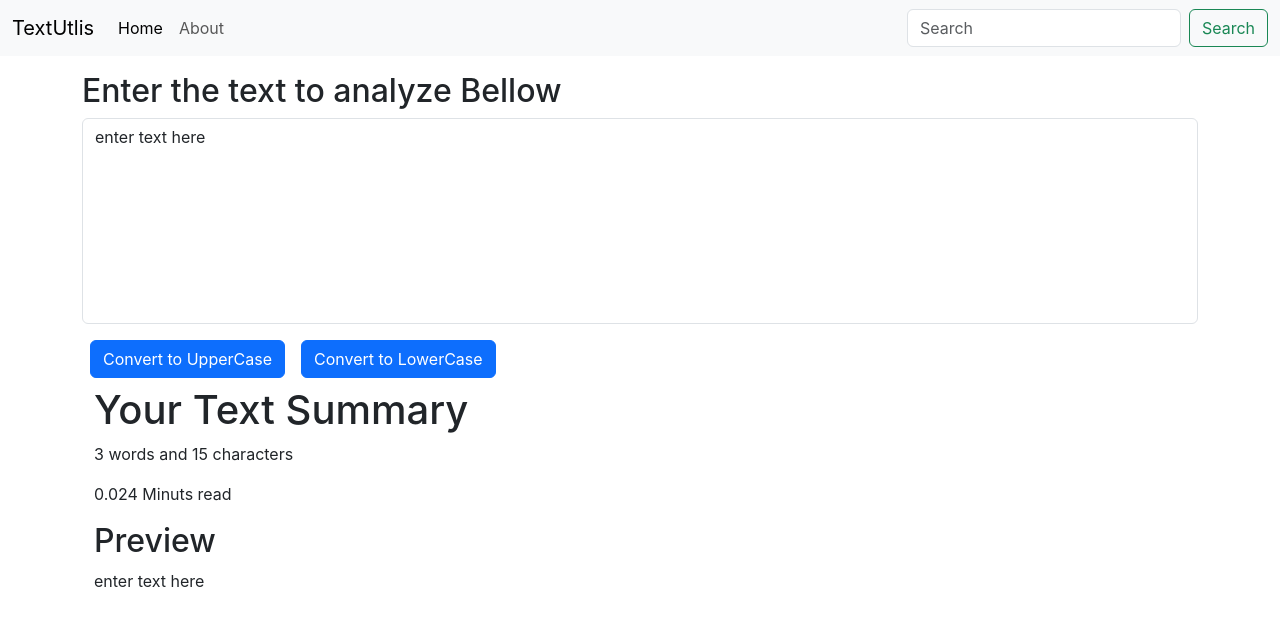
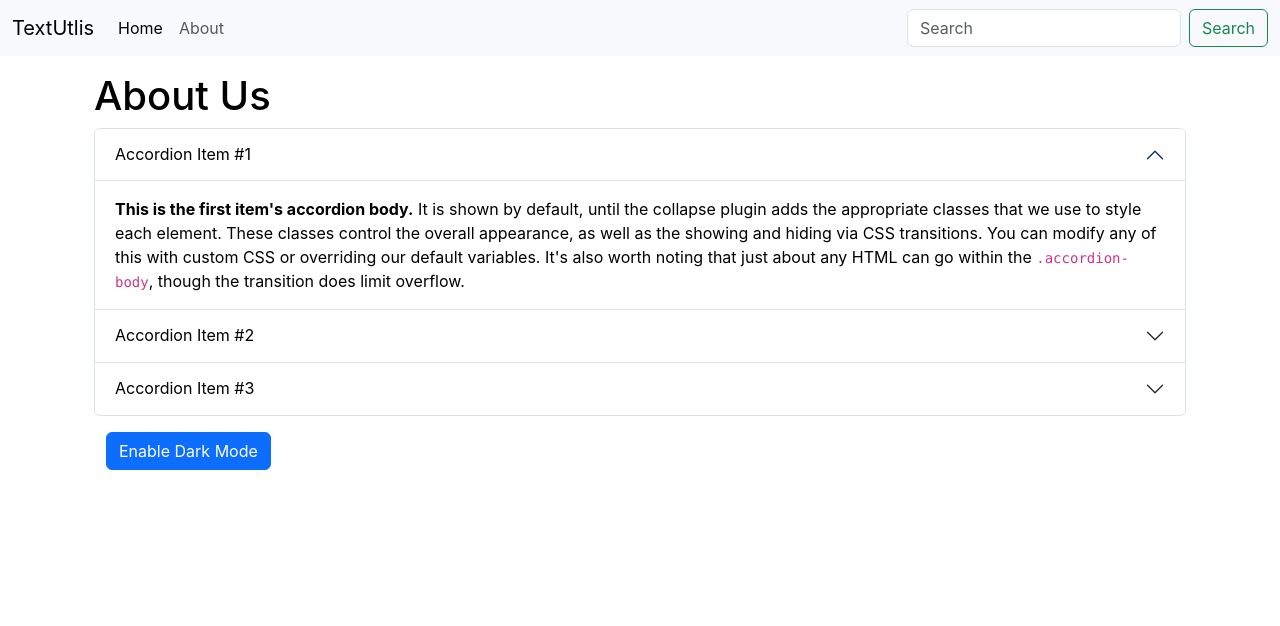
Before and after one commit to raisrazzaq/Text-Utlis, a React (Create React App) app: page / in a window 1280 px wide. Shown: the top 626 px of the page. Built offline with nearby package versions, Linux system fonts and the light colour scheme.

Commit message:
set the Enable Mode in About Component

```diff
--- a/src/App.js
+++ b/src/App.js
@@ -1,14 +1,17 @@
 // import logo from './logo.svg';
 import "./App.css";
+import About from "./components/About";
 import Navbar from "./components/Navbar";
-import TextForm from "./components/TextForm";
+// import TextForm from "./components/TextForm";
+// import InputComponent from "./components/input";
 
 function App() {
   return (
     <>
       <Navbar title="TextUtlis" AboutText="About" />
       <div className="container my-3">
-        <TextForm title="Enter the text to analyze Bellow"/>
+        {/* <TextForm title="Enter the text to analyze Bellow"/> */}
+        <About />
       </div>
     </>
   );
--- /dev/null
+++ b/src/components/About.js
@@ -0,0 +1,74 @@
+import React, {useState} from 'react'
+
+const About = () => {
+const [myStyle, setMyStyle] = useState({
+    color: 'black',
+    backgroundColor: 'white',
+})
+    const [btnText, setBtnText] = useState("Enable Dark Mode")
+const toggleStyle = () => {
+    if(myStyle.color === 'black'){
+        setMyStyle({
+            color:'white',
+            backgroundColor:'black',
+            border: '1px solid white',
+        })
+        setBtnText("Enable Light Mode")
+    }
+    else{
+        setMyStyle({
+            color:'black',
+            backgroundColor:'white',
+        })
+        setBtnText("Enable Dark Mode")
+    }
+}
+  return (
+    <div className='container' style={myStyle}>
+        <h1>About Us</h1>
+        <div className="accordion" id="accordionExample">
+  <div className="accordion-item">
+    <h2 className="accordion-header">
+      <button className="accordion-button" type="button" style={myStyle} data-bs-toggle="collapse" data-bs-target="#collapseOne" aria-expanded="true" aria-controls="collapseOne">
+        Accordion Item #1
+      </button>
+    </h2>
+    <div id="collapseOne" className="accordion-collapse collapse show" data-bs-parent="#accordionExample" style={myStyle}>
+      <div className="accordion-body">
+        <strong>This is the first item's accordion body.</strong> It is shown by default, until the collapse plugin adds the appropriate classes that we use to style each element. These classes control the overall appearance, as well as the showing and hiding via CSS transitions. You can modify any of this with custom CSS or overriding our default variables. It's also worth noting that just about any HTML can go within the <code>.accordion-body</code>, though the transition does limit overflow.
+      </div>
+    </div>
+  </div>
+  <div className="accordion-item">
+    <h2 className="accordion-header">
+      <button className="accordion-button collapsed" type="button"style={myStyle} data-bs-toggle="collapse" data-bs-target="#collapseTwo" aria-expanded="false" aria-controls="collapseTwo">
+        Accordion Item #2
+      </button>
+    </h2>
+    <div id="collapseTwo" className="accordion-collapse collapse" style={myStyle} data-bs-parent="#accordionExample">
+      <div className="accordion-body">
+        <strong>This is the second item's accordion body.</strong> It is hidden by default, until the collapse plugin adds the appropriate classes that we use to style each element. These classes control the overall appearance, as well as the showing and hiding via CSS transitions. You can modify any of this with custom CSS or overriding our default variables. It's also worth noting that just about any HTML can go within the <code>.accordion-body</code>, though the transition does limit overflow.
+      </div>
+    </div>
+  </div>
+  <div className="accordion-item">
+    <h2 className="accordion-header">
+      <button className="accordion-button collapsed" type="button" style={myStyle} data-bs-toggle="collapse" data-bs-target="#collapseThree" aria-expanded="false" aria-controls="collapseThree">
+        Accordion Item #3
+      </button>
+    </h2>
+    <div id="collapseThree" className="accordion-collapse collapse" style={myStyle} data-bs-parent="#accordionExample">
+      <div className="accordion-body">
+        <strong>This is the third item's accordion body.</strong> It is hidden by default, until the collapse plugin adds the appropriate classes that we use to style each element. These classes control the overall appearance, as well as the showing and hiding via CSS transitions. You can modify any of this with custom CSS or overriding our default variables. It's also worth noting that just about any HTML can go within the <code>.accordion-body</code>, though the transition does limit overflow.
+      </div>
+    </div>
+  </div>
+</div>
+<div className='container'>
+<button onClick={toggleStyle} type="button" className="btn btn-primary my-3">{btnText}</button>
+</div>
+    </div>
+  )
+}
+
+export default About
--- a/src/components/TextForm.js
+++ b/src/components/TextForm.js
@@ -1,7 +1,7 @@
 import React, { useState } from "react";
 
 export default function Textm(props) {
-  const [text, setText] = useState("enter text here");
+  const [text, setText] = useState("");
   const handleUpCase = () => {
     let newText = text.toUpperCase();
     setText(newText);
@@ -10,6 +10,10 @@ export default function Textm(props) {
     let newText = text.toLowerCase();
     setText(newText);
   };
+  const handleClearText = () =>{
+    let newText = '';
+    setText(newText);
+  }
   const handleOnChange = (event) => {
     setText(event.target.value);
   };
@@ -33,6 +37,9 @@ export default function Textm(props) {
         <button className="btn btn-primary mx-2" onClick={handleLowerCase}>
           Convert to LowerCase
         </button>
+        <button className="btn btn-primary mx-2" onClick={handleClearText}>
+          Clear text
+        </button>
       </div>
       <div className="container my-2">
         <h1>Your Text Summary</h1>
@@ -41,7 +48,14 @@ export default function Textm(props) {
         </p>
         <p>{0.008 * text.split(" ").length} Minuts read</p>
         <h2>Preview</h2>
-        <p>{text}</p>
+        <textarea
+            className="form-control"
+            id="exampleFormControlTextarea1"
+            value={text}
+            onChange={handleOnChange}
+            rows={8}
+            style={{ resize: "none" }}
+          />
       </div>
     </>
   );
--- /dev/null
+++ b/src/components/input.js
@@ -0,0 +1,13 @@
+import React from 'react'
+
+const InputComponent = (props) => {
+  return (
+    <div>
+       <label>{props.label}:
+        <input type="text"/>
+      </label>
+    </div>
+  )
+}
+
+export default InputComponent
```
